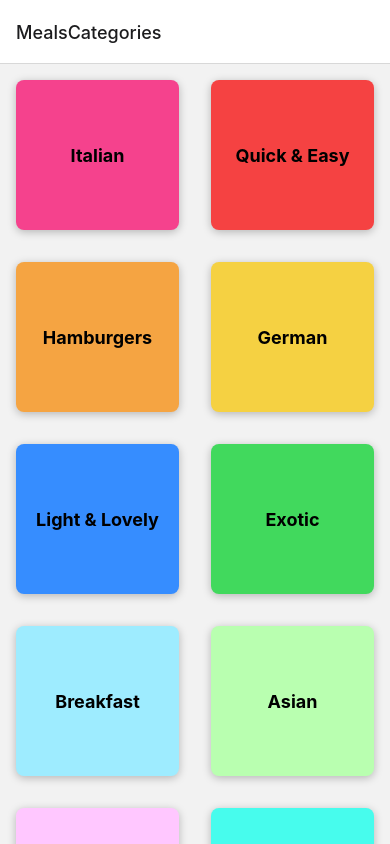
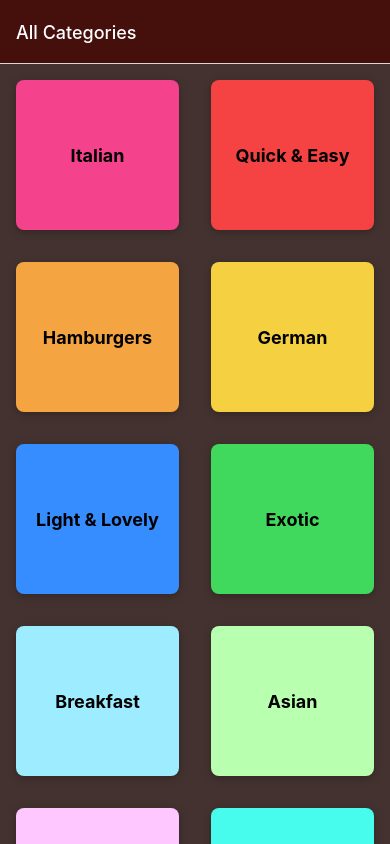
Before and after one commit to ns6296666/Meals-App-in-React-Native, a React Native app: screen / in a window 390 px wide. Built offline with nearby package versions, Linux system fonts and the light colour scheme.

Commit message:
styling screen header and background

```diff
--- a/App.js
+++ b/App.js
@@ -12,9 +12,22 @@ export default function App() {
     <>
       <StatusBar style="dark" />
       <NavigationContainer>
-        <Stack.Navigator>
+        <Stack.Navigator
+          screenOptions={{
+            title: "All Categories",
+            headerStyle: { backgroundColor: "#450f0b" },
+            headerTintColor: "white",
+            contentStyle: {
+              backgroundColor: "#433230",
+            },
+          }}
+        >
           <Stack.Screen name="MealsCategories" component={CategoriesScreen} />
-          <Stack.Screen name="MealsOverview" component={MealsOverview} />
+          <Stack.Screen
+            name="MealsOverview"
+            component={MealsOverview}
+            options={{ headerBackTitle: "Back", title: "Meals Overview" }}
+          />
         </Stack.Navigator>
       </NavigationContainer>
     </>
--- a/components/MealItem.js
+++ b/components/MealItem.js
@@ -17,7 +17,11 @@ function MealItem({ title, imageUrl, duration, complexity, affordability }) {
       >
         <View style={styles.innerContainer}>
           <View>
-            <Image source={{ uri: imageUrl }} style={styles.image} />
+            <Image
+              source={{ uri: imageUrl }}
+              style={styles.image}
+              resizeMode="cover"
+            />
             <Text style={styles.title}>{title}</Text>
           </View>
           <View style={styles.details}>
```
